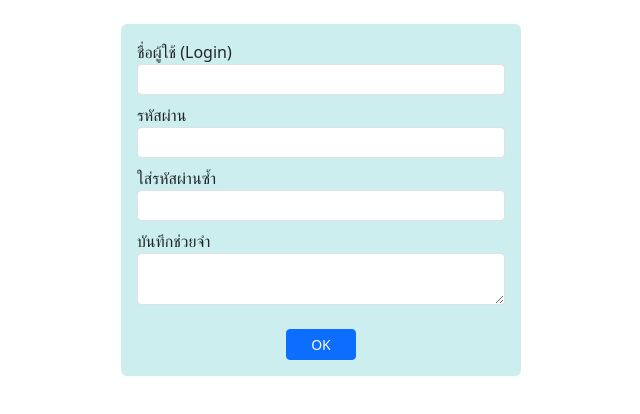
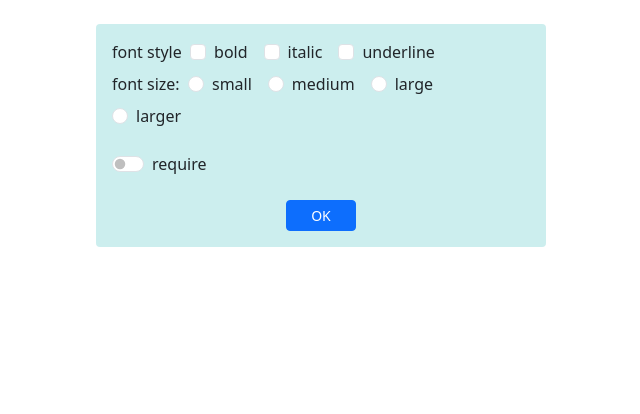
Before and after one commit to gartoon285/app1, a React (Create React App) app: page / in a window 1280 px wide. Shown: the top 414 px of the page, without its empty margins (319-959 px from the left). Built offline with nearby package versions, Linux system fonts and the light colour scheme.

Commit message:
form-check

```diff
--- a/src/App.js
+++ b/src/App.js
@@ -1,6 +1,7 @@
 import React from "react";
-import FormText from "./form-text";
+import Formcheck from "./form-check";
+
 
 export default function App() {
-  return <FormText />;
+  return <Formcheck />;
 }
--- /dev/null
+++ b/src/form-check.js
@@ -0,0 +1,78 @@
+import React from "react";
+import 'bootstrap/dist/css/bootstrap.min.css'
+import 'bootstrap/dist/js/bootstrap.bundle.min.js'
+export default function Formcheck(){
+    const switchReq = React.useRef();
+    const styles = ['bold','italic','underline']
+    const sizes = ['small','medium','large','larger']
+    let checkedStyle =[]
+    let checkedSize=""
+
+    const onChangeCheck = (event)=>{
+        let checked = event.target.checked
+        let value = event.target.value
+        let idx = checkedStyle.indexOf(value)
+        if(checked && idx === -1){
+        checkedStyle.push(value)
+    }else {
+        checkedStyle.splice(idx,1)
+    }
+    }
+    const onChangeRadio = (event)=>{
+        checkedSize = event.target.value
+    }
+    const onClickButton = ()=>{
+        if(switchReq.current.checked){
+            if(checkedStyle.length===0){
+                alert('Please select style')
+                return
+            }else if(checkedSize ===''){
+                alert('Please Select Size')
+                return
+            }
+        }
+        let msg = 'selected style(s):'+checkedStyle.join(',')
+        msg += '\nselected size:'+checkedSize
+        alert(msg)
+    }
+    return(
+        <div className="mt-4 mx-auto p-3 rounded-1" style={{width:'450px',background:'#cee'}}>
+            <form>
+                <span>font style</span>&nbsp;&nbsp;
+                {
+                    styles.map((st,i)=>{
+                        return(
+                            <div className="form-check form-check-inline mb-2">
+                                <input type="checkbox" id={'check'+i} value={st}
+                                className="form-check-input" onChange={onChangeCheck}/>
+                                <label htmlFor={'check'+i} className="form-check-label">{st}</label>
+                            </div>
+                        )
+                    })
+                }
+                <br/>
+                <span>font size:</span>&nbsp;&nbsp;
+                {
+                    sizes.map((sz,i) =>{
+                        return(
+                            <div className="form-check form-check-inline mb-2">
+                                <input type="radio" id={'radio'+i} name ="fontSize" value={sz}
+                                className="form-check-input" onChange={onChangeRadio}/>
+                                <label htmlFor={'radio'+i} className = "form-check-label">{sz}</label>
+                            </div>
+                        )
+                    })
+                }
+                <div className="form-check form-switch mt-3">
+                    <input type="checkbox" id="sw" value="require"
+                    className="form-check-input " ref={switchReq}/>
+                    <label htmlFor="sw" className="form-check-label">require</label>
+                </div>
+                <div className="text-center mt-4">
+                    <button type="button" className="btn btn-sm px-4 btn-primary" onClick={onClickButton}>OK
+                    </button>
+                </div>
+            </form>
+        </div>
+    )
+}
```
